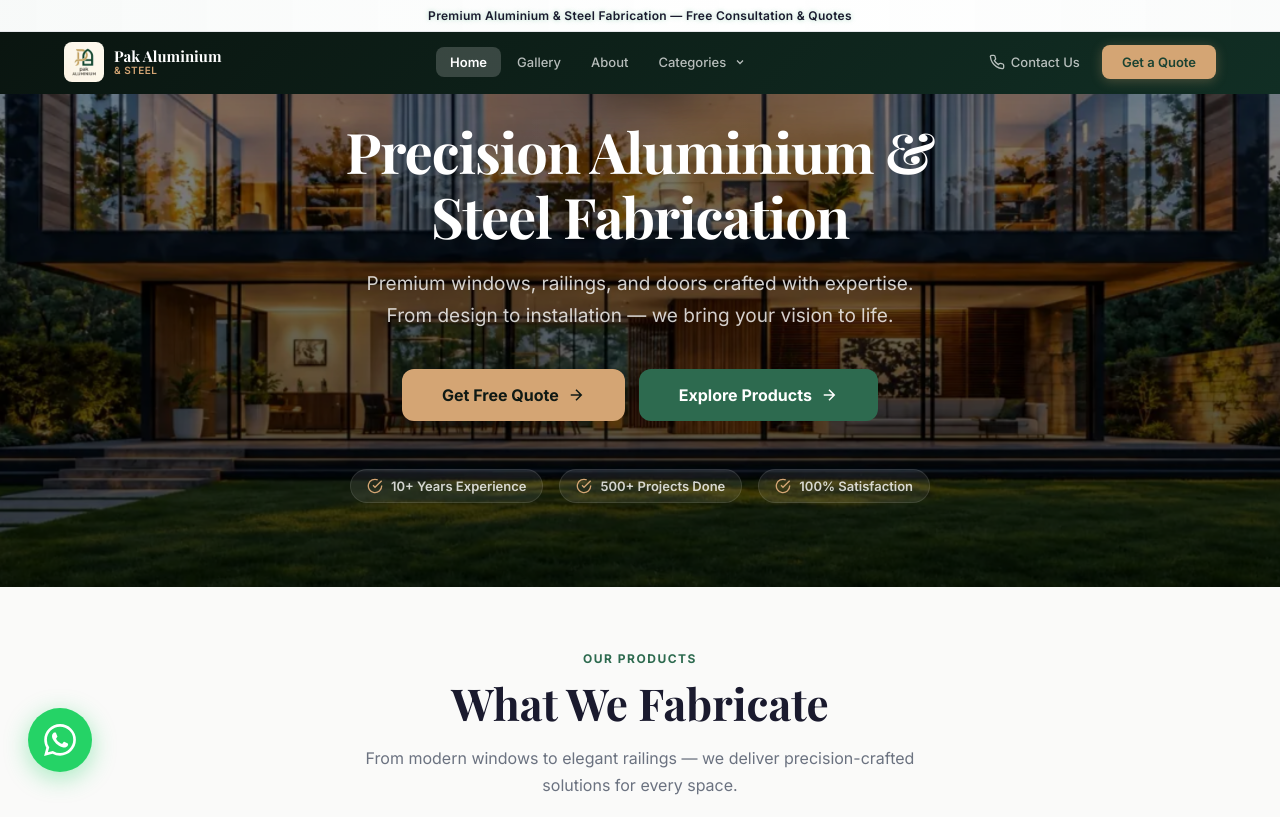
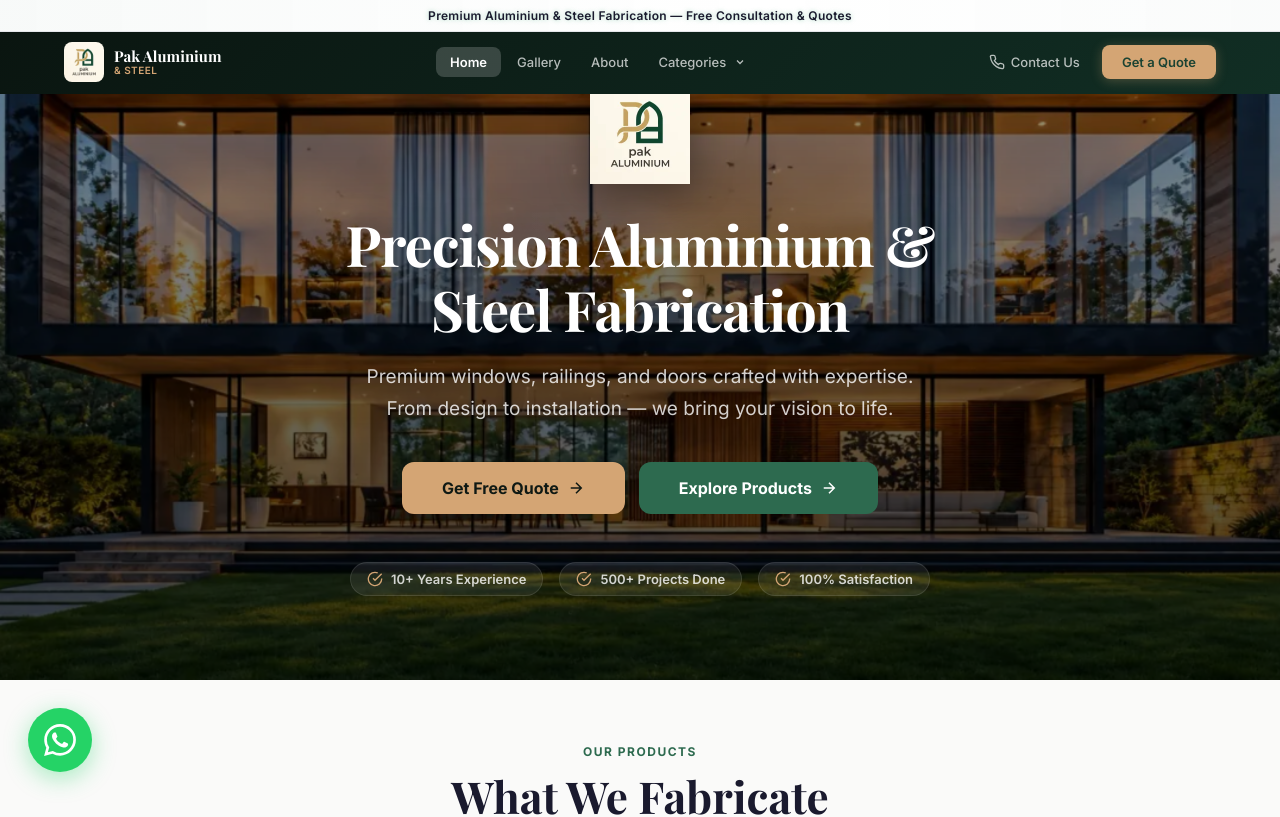
Before and after one commit to shahidburhan37-dotcom/pak-aluminium-steel, a React (Vite) app: page / in a window 1280 px wide. Shown: the top 817 px of the page. Built offline with nearby package versions, Linux system fonts and the light colour scheme.

Commit message:
fix: hero below header, no negative margin

```diff
--- a/src/index.css
+++ b/src/index.css
@@ -323,7 +323,6 @@ button { cursor: pointer; font-family: var(--font-body); }
 .hero {
   position: relative;
   min-height: 85vh;
-  margin-top: -93px;
   display: flex;
   align-items: center;
   justify-content: center;
```
